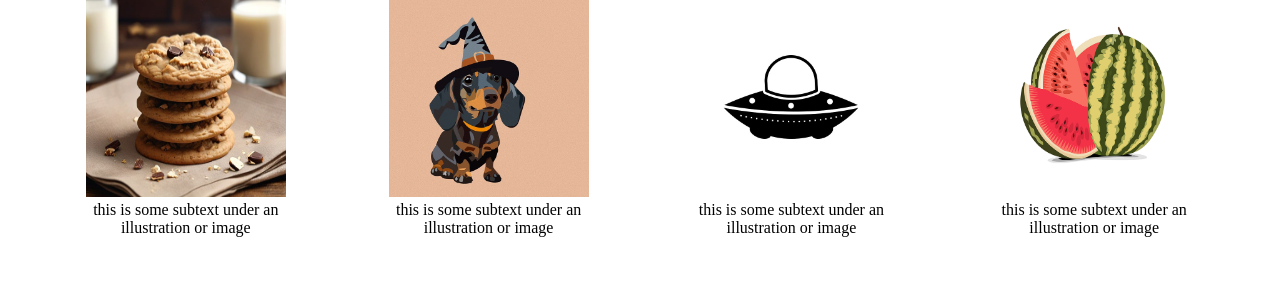
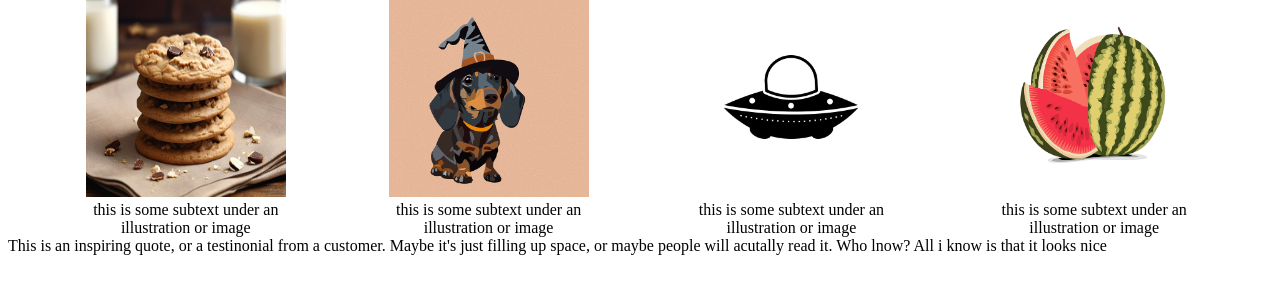
Before and after one commit to bjornrohrer/odin-landingpage, a plain HTML site: page index.html in a window 1280 px wide. Shown: the part 467-760 px from the top of the page. Drawn offline with Linux system fonts and the light colour scheme.

Commit message:
Added quote

```diff
--- a/index.html
+++ b/index.html
@@ -69,6 +69,12 @@
         </div>
       </div>
     </div>
-    <div class="section-three"></div>
+    <div class="section-three">
+      <div class="quote">
+        This is an inspiring quote, or a testinonial from a customer. Maybe it's
+        just filling up space, or maybe people will acutally read it. Who lnow?
+        All i know is that it looks nice
+      </div>
+    </div>
   </body>
 </html>
```
